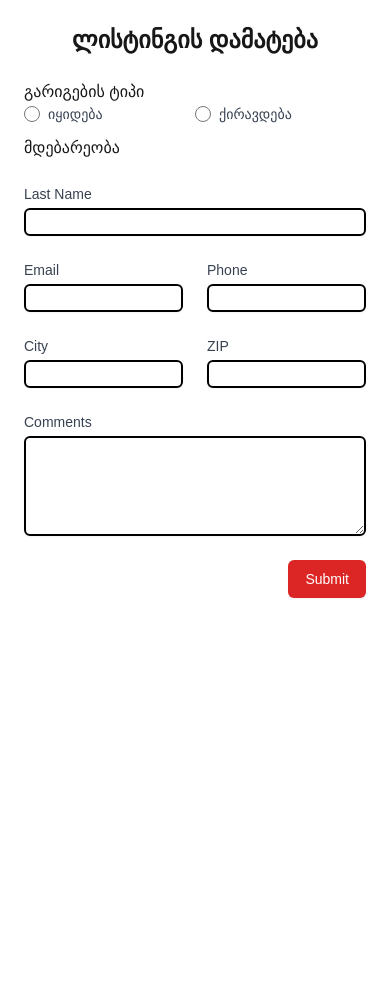
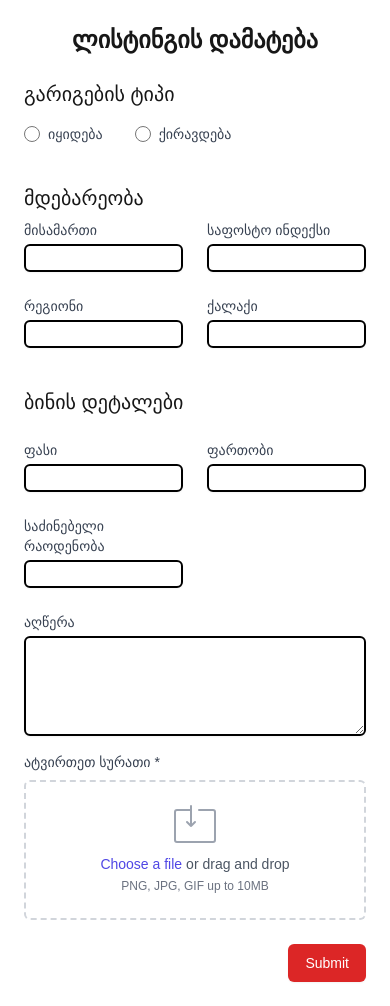
Before and after one commit to MerabSamkharadze/demo_rent-house, a Next.js app: page /Listing in a window 390 px wide. Before the commit the page ends 844 px from the top, so only its background shows below. Built offline with nearby package versions, Linux system fonts and the light colour scheme.

Commit message:
გავმართე ლისტინგის გვერდი დავამატე ასატვირთი სურათის არეა და ასევე preview-ს ფუნქციონალი

```diff
--- a/src/app/globals.css
+++ b/src/app/globals.css
@@ -25,3 +25,12 @@ body {
     text-wrap: balance;
   }
 }
+
+input[type="number"]::-webkit-inner-spin-button,
+input[type="number"]::-webkit-outer-spin-button {
+  -webkit-appearance: none;
+  margin: 0;
+}
+input[type="number"] {
+  -moz-appearance: textfield;
+}
--- a/src/components/listUpload.jsx
+++ b/src/components/listUpload.jsx
@@ -5,18 +5,32 @@ import { useState } from "react";
 export default function ListUpload() {
   const [formData, setFormData] = useState({
     propertyType: "",
-    lastName: "",
-    email: "",
-    phone: "",
+    location: "",
+    postalCode: "",
+    region: "",
     address: "",
     city: "",
-    zip: "",
-    comments: "",
+    width: "",
+    amount: "",
+    description: "",
+    image: null,
   });
+
+  const [preview, setPreview] = useState(null);
 
   const handleInputChange = (e) => {
     const { name, value } = e.target;
     setFormData({ ...formData, [name]: value });
+
+    if (name === "image") {
+      const file = e.target.files[0];
+      setFormData({ ...formData, [name]: file });
+
+      const imagePreviewUrl = URL.createObjectURL(file);
+      setPreview(imagePreviewUrl);
+    } else {
+      setFormData({ ...formData, [name]: value });
+    }
 
     if (name === "propertyType") {
       console.log(value === "buy" ? "იყიდება" : "ქირავდება");
@@ -34,8 +48,8 @@ export default function ListUpload() {
         ლისტინგის დამატება
       </h1>
       <form onSubmit={handleSubmit}>
-        <h3>გარიგების ტიპი</h3>
-        <div className="grid grid-cols-2">
+        <h3 className="my-4 text-xl">გარიგების ტიპი</h3>
+        <div className="flex items-center space-x-8">
           <div className="flex items-center">
             <input
               type="radio"
@@ -70,53 +84,49 @@ export default function ListUpload() {
             </label>
           </div>
         </div>
-        <h1 className="mt-3">მდებარეობა</h1>
-        <div className="grid grid-cols-2 gap-6 mt-6">
-          <div className="col-span-2">
+
+        <h1 className="mt-10 text-xl">მდებარეობა</h1>
+
+        <div className="grid grid-cols-2 gap-6 mt-2">
+          <div>
             <label className="block text-sm font-medium text-gray-700">
-              Last Name
+              მისამართი
             </label>
             <input
               type="text"
-              name="lastName"
-              value={formData.lastName}
-              onChange={handleInputChange}
-              className="mt-1 block w-full border-2 border-black rounded-md shadow-sm focus:ring-indigo-500 sm:text-sm"
-            />
-          </div>
-        </div>
-
-        <div className="mt-6 grid grid-cols-2 gap-6">
-          <div>
-            <label className="block text-sm font-medium text-gray-700">
-              Email
-            </label>
-            <input
-              type="email"
-              name="email"
-              value={formData.email}
+              name="location"
+              value={formData.location}
               onChange={handleInputChange}
               className="mt-1 block w-full border-2 border-black rounded-md shadow-sm focus:ring-indigo-500 sm:text-sm"
             />
           </div>
           <div>
             <label className="block text-sm font-medium text-gray-700">
-              Phone
+              საფოსტო ინდექსი
             </label>
             <input
               type="text"
-              name="phone"
-              value={formData.phone}
+              name="postalCode"
+              value={formData.postalCode}
               onChange={handleInputChange}
               className="mt-1 block w-full border-2 border-black rounded-md shadow-sm focus:ring-indigo-500 sm:text-sm"
             />
           </div>
-        </div>
-
-        <div className="mt-6 grid grid-cols-2 gap-6">
           <div>
             <label className="block text-sm font-medium text-gray-700">
-              City
+              რეგიონი
+            </label>
+            <input
+              type="text"
+              name="region"
+              value={formData.region}
+              onChange={handleInputChange}
+              className="mt-1 block w-full border-2 border-black rounded-md shadow-sm focus:ring-indigo-500 sm:text-sm"
+            />
+          </div>
+          <div>
+            <label className="block text-sm font-medium text-gray-700">
+              ქალაქი
             </label>
             <input
               type="text"
@@ -126,31 +136,119 @@ export default function ListUpload() {
               className="mt-1 block w-full border-2 border-black rounded-md shadow-sm focus:ring-indigo-500 sm:text-sm"
             />
           </div>
+        </div>
+
+        <h1 className="mt-10 text-xl">ბინის დეტალები</h1>
+
+        <div className="mt-6 grid grid-cols-2 gap-6">
           <div>
             <label className="block text-sm font-medium text-gray-700">
-              ZIP
+              ფასი
             </label>
             <input
-              type="text"
-              name="zip"
-              value={formData.zip}
+              type="number"
+              name="price"
+              value={formData.price}
               onChange={handleInputChange}
               className="mt-1 block w-full border-2 border-black rounded-md shadow-sm focus:ring-indigo-500 sm:text-sm"
+              min="0"
+            />
+          </div>
+          <div>
+            <label className="block text-sm font-medium text-gray-700">
+              ფართობი
+            </label>
+            <input
+              type="number"
+              name="width"
+              value={formData.width}
+              onChange={handleInputChange}
+              className="mt-1 block w-full border-2 border-black rounded-md shadow-sm focus:ring-indigo-500 sm:text-sm"
+              min="0"
+            />
+          </div>
+        </div>
+
+        <div className="mt-6 grid grid-cols-2 gap-6">
+          <div>
+            <label className="block text-sm font-medium text-gray-700">
+              საძინებელი რაოდენობა
+            </label>
+            <input
+              type="number"
+              name="amount"
+              value={formData.amount}
+              onChange={handleInputChange}
+              className="mt-1 block w-full border-2 border-black rounded-md shadow-sm focus:ring-indigo-500 sm:text-sm"
+              step="1"
+              min="0"
             />
           </div>
         </div>
 
         <div className="mt-6">
           <label className="block text-sm font-medium text-gray-700">
-            Comments
+            აღწერა
           </label>
           <textarea
-            name="comments"
-            value={formData.comments}
+            name="description"
+            value={formData.description}
             onChange={handleInputChange}
             rows="4"
             className="mt-1 block w-full border-2 border-black rounded-md shadow-sm focus:ring-indigo-500 sm:text-sm"
           />
+        </div>
+
+        <div className="mt-4">
+          <label className="block text-sm font-medium text-gray-700">
+            ატვირთეთ სურათი *
+          </label>
+          <div className="mt-2 flex justify-center px-6 pt-5 pb-6 border-2 border-dashed border-gray-300 rounded-md">
+            {preview ? (
+              <img
+                src={preview}
+                alt="Selected"
+                className="object-cover w-full h-full rounded-md"
+              />
+            ) : (
+              <div className="space-y-1 text-center">
+                <svg
+                  className="mx-auto h-12 w-12 text-gray-400"
+                  stroke="currentColor"
+                  fill="none"
+                  viewBox="0 0 48 48"
+                  aria-hidden="true"
+                >
+                  <path
+                    d="M28 8h14a2 2 0 012 2v28a2 2 0 01-2 2H6a2 2 0 01-2-2V10a2 2 0 012-2h14M16 20l4 4m0 0l4-4m-4 4V4"
+                    strokeWidth="2"
+                    strokeLinecap="round"
+                    strokeLinejoin="round"
+                  />
+                </svg>
+                <div className="flex text-sm text-gray-600">
+                  <label
+                    htmlFor="file-upload"
+                    className="relative cursor-pointer bg-white rounded-md font-medium text-indigo-600 hover:text-indigo-500 focus-within:outline-none focus-within:ring-2 focus-within:ring-offset-2 focus-within:ring-indigo-500"
+                  >
+                    <span>Choose a file</span>
+                    <input
+                      id="file-upload"
+                      name="image"
+                      type="file"
+                      accept="image/*"
+                      onChange={handleInputChange}
+                      className="sr-only"
+                    />
+                  </label>
+                  <p className="pl-1">or drag and drop</p>
+                </div>
+                <p className="text-xs text-gray-500">
+                  PNG, JPG, GIF up to 10MB
+                </p>
+              </div>
+            )}
+          </div>
         </div>
 
         <div className="mt-6 flex justify-end">
```
